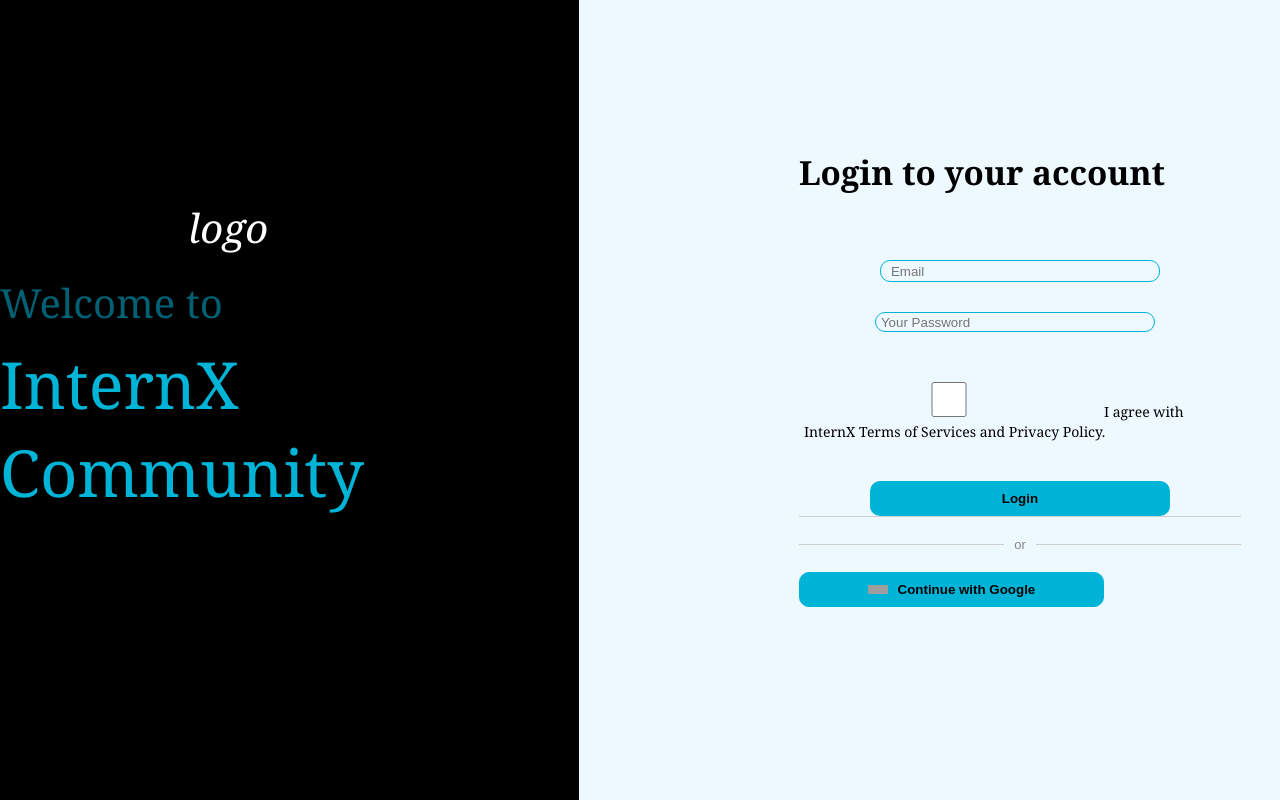
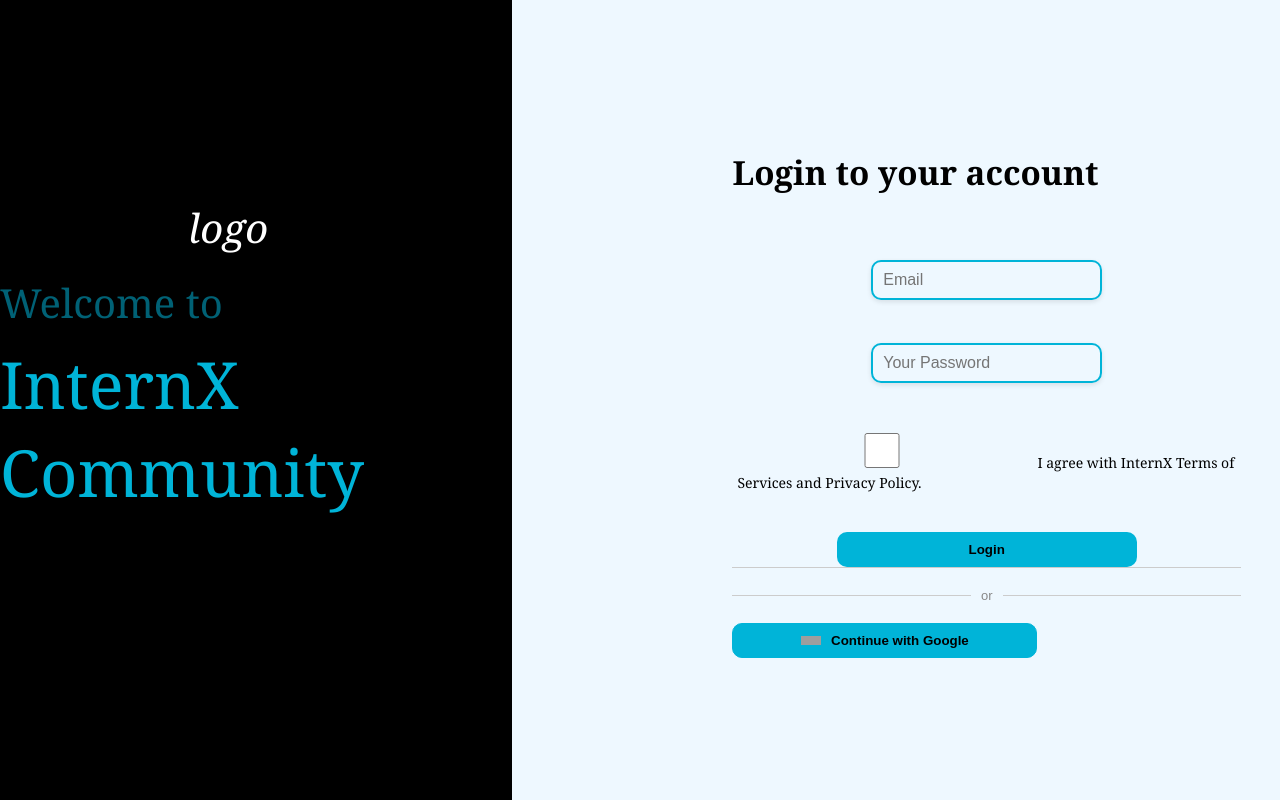
Before and after one commit to KushaRa/InternX_Front, a React (Create React App) app in the folder skillsync/: page /login in a window 1280 px wide. Built offline with nearby package versions, Linux system fonts and the light colour scheme; no server answers; grey boxes are pictures that could not be loaded.

Commit message:
updates login page

```diff
--- a/skillsync/src/Pages/logIn/LogIn.js
+++ b/skillsync/src/Pages/logIn/LogIn.js
@@ -50,20 +50,21 @@ export const LogIn = () => {
             <h5>Login to your account</h5>
             <div>
               <form onSubmit={handleLogin} className="input-box1">
-                <input style={{width:"280px", height:"20px"}}
+              <div className="place"> <input
                   type="text"
                   placeholder="Email"
                   required
                   value={email}
                   onChange={(e) => setEmail(e.target.value)}
                 />
-                <input style={{width:"280px", height:"20px", marginRight:"10px"}}
+                </div>
+                <div className="place"><input
                   type="password"
                   placeholder="Your Password"
                   required
                   value={password}
                   onChange={(e) => setPassword(e.target.value)}
-                />
+                /></div>
                 <div className="terms">
                   <label>
                     <input type="checkbox" />I agree with InternX Terms of
--- a/skillsync/src/Pages/logIn/logIn.css
+++ b/skillsync/src/Pages/logIn/logIn.css
@@ -1,10 +1,12 @@
-.flex-container {
+
+.flex-Container {
   display: flex;
-  border: none;
+  height: 100vh;
+  width: 100%;
+  background-color: #f8f9fa;
 }
-
 .flex-box1 {
-  width: 62%;
+  width: 50%;
   height: 100vh;
   background-color: black;
   padding: 0;
```
